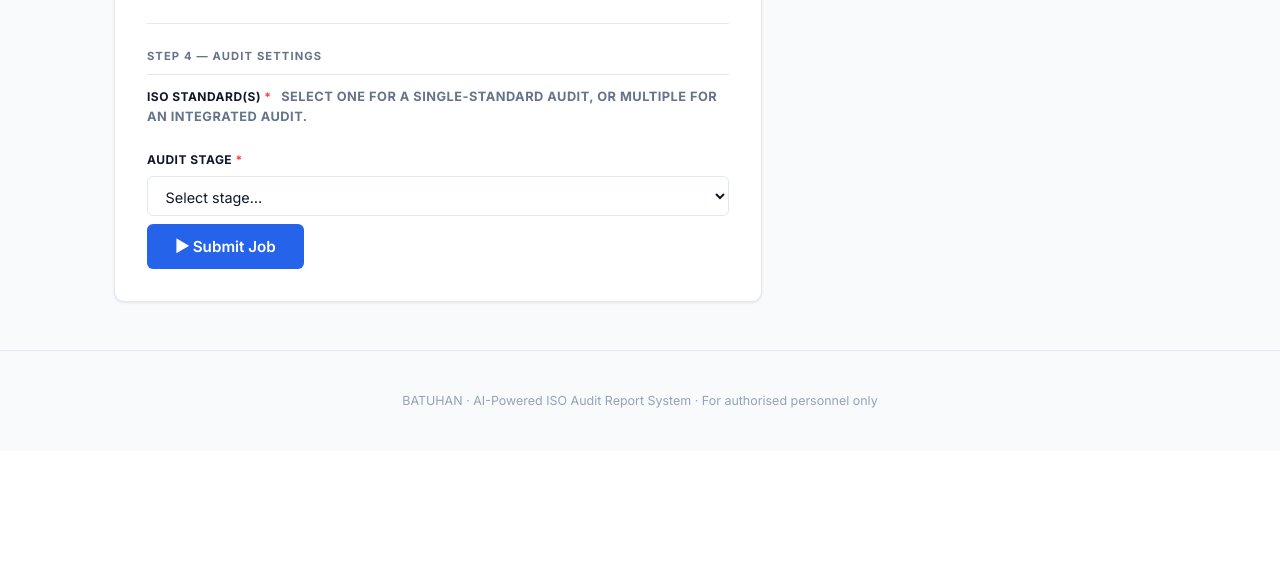
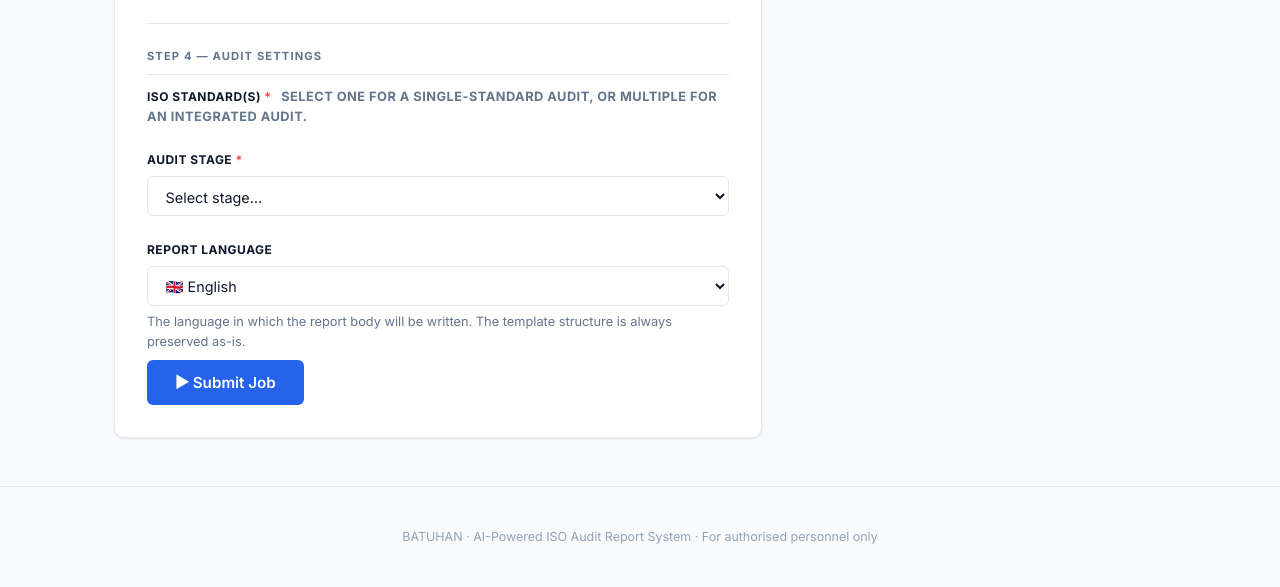
Before and after one commit to fdabridge/BATUHAN, a Python web app: template backend/ui/templates/submit.html in a window 1280 px wide. Shown: the part 1131-1718 px from the top of the page. Before the commit the page ends 1539 px from the top, so only its background shows below. Run offline with Jinja, Linux system fonts and the light colour scheme; the template is opened without the code that fills it, so the values that code supplies are empty.

Commit message:
UI: add Report Language dropdown (EN / TR) to job submission form

```diff
--- a/backend/ui/templates/submit.html
+++ b/backend/ui/templates/submit.html
@@ -102,7 +102,7 @@
       </div>
 
       <!-- Stage -->
-      <div class="field" style="margin-bottom:0;">
+      <div class="field">
         <label for="stage">Audit Stage <span style="color:var(--danger)">*</span></label>
         <select id="stage" name="stage" required>
           <option value="" disabled selected>Select stage…</option>
@@ -110,6 +110,16 @@
           <option value="{{ st }}">{{ st }}</option>
           {% endfor %}
         </select>
+      </div>
+
+      <!-- Report Language -->
+      <div class="field" style="margin-bottom:0;">
+        <label for="language">Report Language</label>
+        <select id="language" name="language">
+          <option value="EN" selected>🇬🇧 English</option>
+          <option value="TR">🇹🇷 Türkçe (Turkish)</option>
+        </select>
+        <p class="hint">The language in which the report body will be written. The template structure is always preserved as-is.</p>
       </div>
 
       <div class="submit-row">
```
